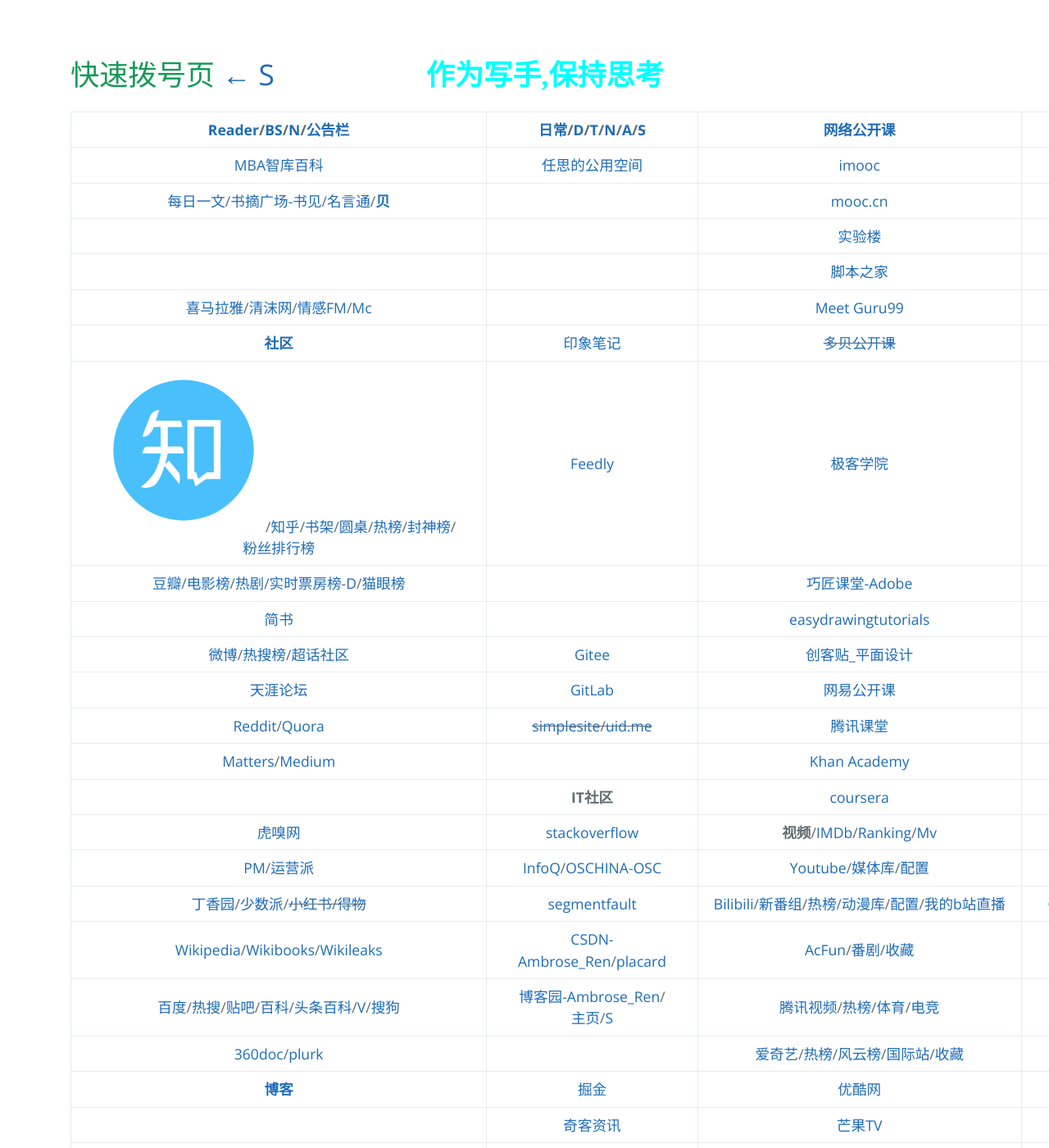
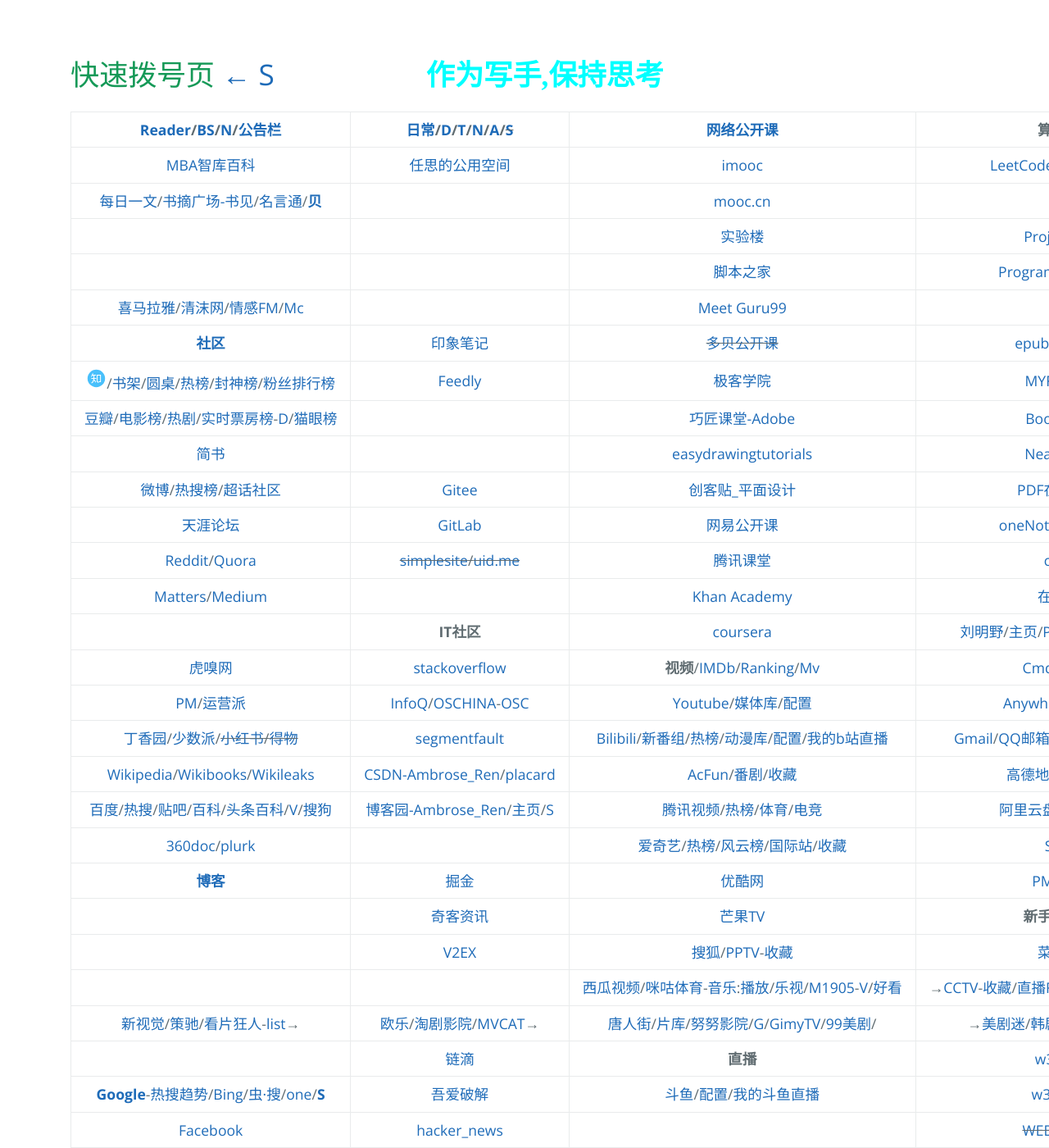
Before and after one commit to AmbroseRen/test, a Jekyll site: the page built from navigation.md, in a window 1280 px wide and 1400 px high. Shown: the whole window at 82% size. Built offline with Jekyll 4.4.1, drawn with Linux system fonts in a browser that asks for light colours; our own code applies the rules of GitHub Pages for plain Markdown files; the repository's description, which GitHub fills in, is left out.

Commit message:
Update navigation.md

```diff
--- a/navigation.md
+++ b/navigation.md
@@ -31,7 +31,7 @@
 | []() | []() | [脚本之家](https://www.jb51.net/list/index_1.htm) | [Programming Praxis](https://programmingpraxis.com/) |
 | [喜马拉雅](https://www.ximalaya.com/my/subscribed/)/[清沫网](https://www.qingmo.net/)/[情感FM](https://www.qingmo.net/qingganfm)/[Mc](Art/Music/index.md) | []() | [Meet Guru99](https://www.guru99.com/) | [<strong id="tools">工具</strong>](Tools/index.md) |
 | [<strong id="sq">社区</strong>](Library/Forum.md) | [印象笔记](https://app.yinxiang.com/Home.action) | ~~[多贝公开课](http://www.duobei.com/)~~ | [epub.liumingye](https://epub.liumingye.cn/) |
-| <svg t="1652348696675" class="icon" viewBox="0 0 1024 1024" version="1.1" xmlns="http://www.w3.org/2000/svg" p-id="1544" width="200" height="200"><path d="M512 73.28A438.72 438.72 0 1 0 950.72 512 438.72 438.72 0 0 0 512 73.28z m-98.56 458.88l-16.8 66.88 23.68-20.8s53.92 61.28 64 76.48 1.44 68.96 1.44 68.96l-92.48-113.12s-29.12 101.12-68.48 124.16a97.6 97.6 0 0 1-80 6.56 342.08 342.08 0 0 0 85.44-89.76 382.88 382.88 0 0 0 39.52-119.36h-115.04s8.8-40.48 24.16-41.6 90.88 0 90.88 0l-1.76-124.8-43.2 2.24a96 96 0 0 1-32 48c-24.16 17.44-38.4 10.88-38.4 10.88s42.72-118.24 55.84-141.28 50.4-25.12 50.4-25.12l-23.04 66.72h147.84c17.6 0 18.56 40.64 18.56 40.64h-90.56v122.56s61.28-2.24 81.12 0 19.68 41.6 19.68 41.6z m329.44 160h-91.52l-65.12 46.24-13.6-46.24h-36.96v-368h208z" fill="#49C0FB" p-id="1545"></path><path d="M602.88 691.68l54.88-41.44h43.04V364.64h-121.12v285.6h11.2l12 41.44z" fill="#49C0FB" p-id="1546"></path></svg>/[知乎](https://www.zhihu.com/people/RS101202303/following)/[书架](https://www.zhihu.com/pub/)/[圆桌](https://www.zhihu.com/roundtable)/[热榜](https://www.zhihu.com/hot)/[封神榜](http://www.zhihufans.com/)/[粉丝排行榜](http://rank.python666.cn/zhihu_rank/) | [Feedly](https://feedly.com/) | [极客学院](https://www.jikexueyuan.com/) | [MYFREEMP3](http://tool.liumingye.cn/music/?page=searchPage) |
+| [<svg t="1652348696675" class="icon" viewBox="0 0 1024 1024" version="1.1" xmlns="http://www.w3.org/2000/svg" p-id="1544" width="25" height="25"><path d="M512 73.28A438.72 438.72 0 1 0 950.72 512 438.72 438.72 0 0 0 512 73.28z m-98.56 458.88l-16.8 66.88 23.68-20.8s53.92 61.28 64 76.48 1.44 68.96 1.44 68.96l-92.48-113.12s-29.12 101.12-68.48 124.16a97.6 97.6 0 0 1-80 6.56 342.08 342.08 0 0 0 85.44-89.76 382.88 382.88 0 0 0 39.52-119.36h-115.04s8.8-40.48 24.16-41.6 90.88 0 90.88 0l-1.76-124.8-43.2 2.24a96 96 0 0 1-32 48c-24.16 17.44-38.4 10.88-38.4 10.88s42.72-118.24 55.84-141.28 50.4-25.12 50.4-25.12l-23.04 66.72h147.84c17.6 0 18.56 40.64 18.56 40.64h-90.56v122.56s61.28-2.24 81.12 0 19.68 41.6 19.68 41.6z m329.44 160h-91.52l-65.12 46.24-13.6-46.24h-36.96v-368h208z" fill="#49C0FB" p-id="1545"></path><path d="M602.88 691.68l54.88-41.44h43.04V364.64h-121.12v285.6h11.2l12 41.44z" fill="#49C0FB" p-id="1546"></path></svg>](https://www.zhihu.com/people/RS101202303/following)/[书架](https://www.zhihu.com/pub/)/[圆桌](https://www.zhihu.com/roundtable)/[热榜](https://www.zhihu.com/hot)/[封神榜](http://www.zhihufans.com/)/[粉丝排行榜](http://rank.python666.cn/zhihu_rank/) | [Feedly](https://feedly.com/) | [极客学院](https://www.jikexueyuan.com/) | [MYFREEMP3](http://tool.liumingye.cn/music/?page=searchPage) |
 | [豆瓣](https://www.douban.com/people/AmbroseRen/)/[电影榜](https://movie.douban.com/)/[热剧](https://movie.douban.com/tv/#!type=tv&tag=%E7%83%AD%E9%97%A8&sort=recommend&page_limit=20&page_start=0)/[实时票房榜](https://www.endata.com.cn/BoxOffice/BO/RealTime/reTimeBO.html)-[D](https://ys.endata.cn/BoxOffice/Ranking)/[猫眼榜](https://piaofang.maoyan.com/dashboard) | []() | [巧匠课堂-Adobe](https://www.2qj.com/) | [BookReader](https://ztftrue.github.io/BookReader/) |
 | [简书](https://www.jianshu.com/subscriptions#/timeline) | []() | [easydrawingtutorials](https://www.easydrawingtutorials.com/index.php/disney/81-draw-mickey-mouse) | [Neat Reader](https://www.neat-reader.cn/webapp#/) |
 | [微博](https://weibo.com/3626507391/follow)/[热搜榜](https://s.weibo.com/top/summary)/[超话社区](https://huati.weibo.cn/discovery/super) | [Gitee](https://gitee.com/) | [创客贴_平面设计](https://www.chuangkit.com/designtools/designindex) | [PDF在线阅读器](https://web.jisupdf.com/) |
```
